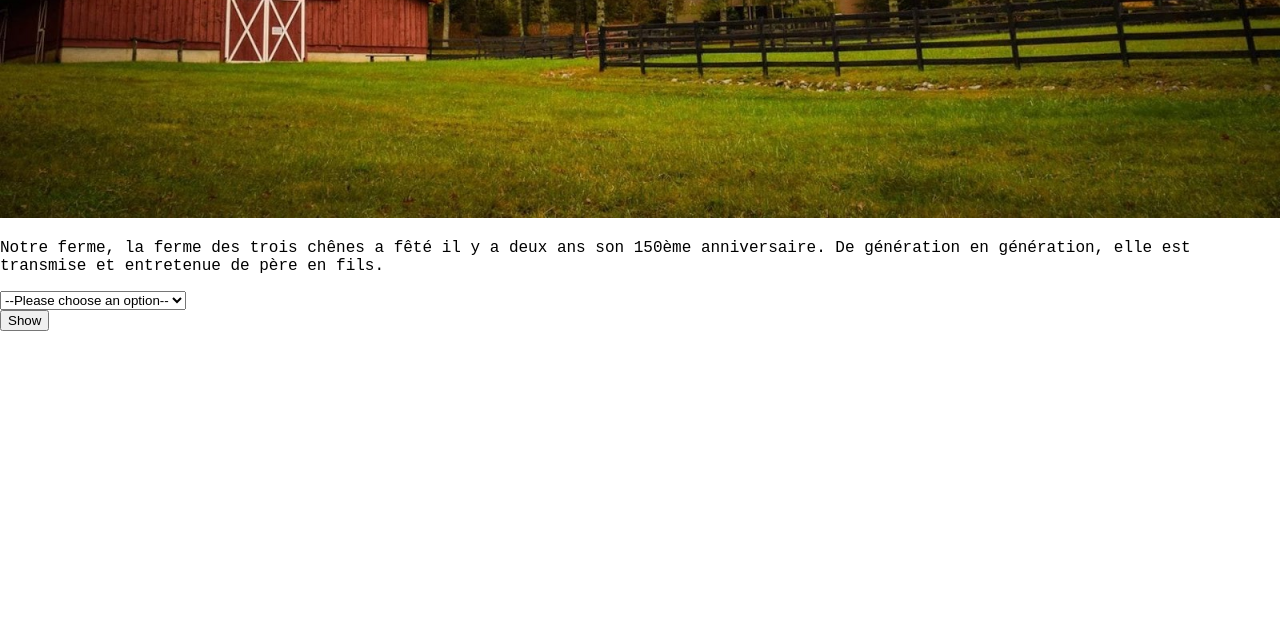
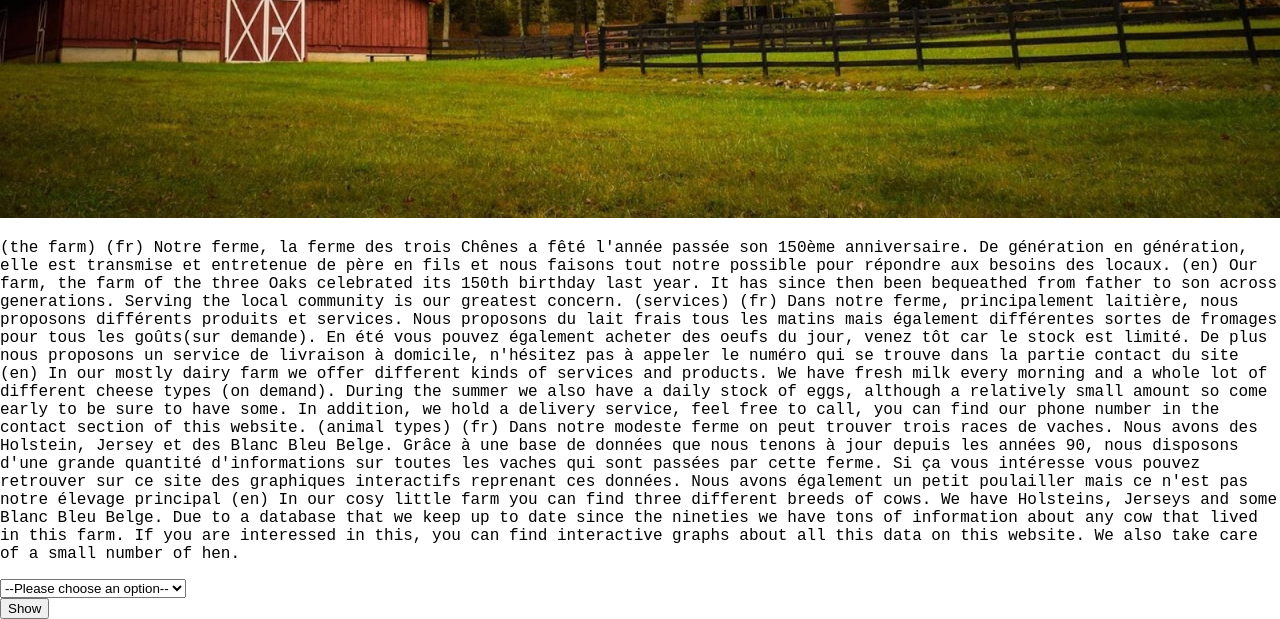
Before and after one commit to Eduart2001/P2_Harold_3, a Flask app: page / in a window 1280 px wide. Shown: the part 551-1170 px from the top of the page. Before the commit the page ends 882 px from the top, so only its background shows below. Run offline with Flask 2, Linux system fonts and the light colour scheme.

Commit message:
Update index.html

```diff
--- a/farm/farm/templates/index.html
+++ b/farm/farm/templates/index.html
@@ -40,9 +40,36 @@
 <div class="thefarm-block">
   <img src="static\images\home-image.jpg" class="farm-image" />
   <p class="about-the-farm">
-    Notre ferme, la ferme des trois chênes a fêté il y a deux ans son 150ème
-    anniversaire. De génération en génération, elle est transmise et entretenue
-    de père en fils.
+    (the farm) (fr) Notre ferme, la ferme des trois Chênes a fêté l'année passée
+    son 150ème anniversaire. De génération en génération, elle est transmise et
+    entretenue de père en fils et nous faisons tout notre possible pour répondre
+    aux besoins des locaux. (en) Our farm, the farm of the three Oaks celebrated
+    its 150th birthday last year. It has since then been bequeathed from father
+    to son across generations. Serving the local community is our greatest
+    concern. (services) (fr) Dans notre ferme, principalement laitière, nous
+    proposons différents produits et services. Nous proposons du lait frais tous
+    les matins mais également différentes sortes de fromages pour tous les
+    goûts(sur demande). En été vous pouvez également acheter des oeufs du jour,
+    venez tôt car le stock est limité. De plus nous proposons un service de
+    livraison à domicile, n'hésitez pas à appeler le numéro qui se trouve dans
+    la partie contact du site (en) In our mostly dairy farm we offer different
+    kinds of services and products. We have fresh milk every morning and a whole
+    lot of different cheese types (on demand). During the summer we also have a
+    daily stock of eggs, although a relatively small amount so come early to be
+    sure to have some. In addition, we hold a delivery service, feel free to
+    call, you can find our phone number in the contact section of this website.
+    (animal types) (fr) Dans notre modeste ferme on peut trouver trois races de
+    vaches. Nous avons des Holstein, Jersey et des Blanc Bleu Belge. Grâce à une
+    base de données que nous tenons à jour depuis les années 90, nous disposons
+    d'une grande quantité d'informations sur toutes les vaches qui sont passées
+    par cette ferme. Si ça vous intéresse vous pouvez retrouver sur ce site des
+    graphiques interactifs reprenant ces données. Nous avons également un petit
+    poulailler mais ce n'est pas notre élevage principal (en) In our cosy little
+    farm you can find three different breeds of cows. We have Holsteins, Jerseys
+    and some Blanc Bleu Belge. Due to a database that we keep up to date since
+    the nineties we have tons of information about any cow that lived in this
+    farm. If you are interessed in this, you can find interactive graphs about
+    all this data on this website. We also take care of a small number of hen.
   </p>
 </div>
 {%endblock%} {%block graphics%}
```
